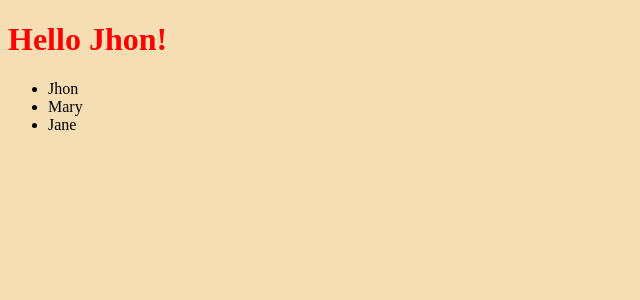
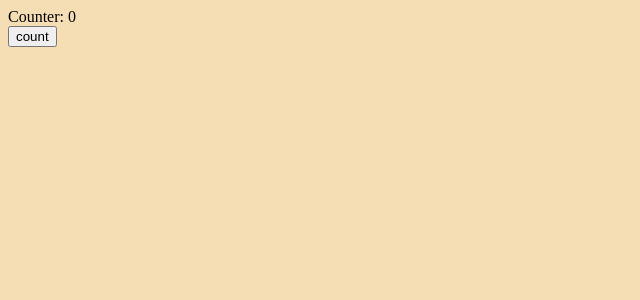
Before and after one commit to ThatOpen/frontend-course-firebase, a React (Create React App) app in the folder react-course/: page / in a window 1280 px wide. Shown: the top 300 px of the page, without its empty margins (0-640 px from the left). Built offline with nearby package versions, Linux system fonts and the light colour scheme.

Commit message:
State Hook

```diff
--- a/react-course/src/App.jsx
+++ b/react-course/src/App.jsx
@@ -1,13 +1,7 @@
 import React from "react";
-import { HelloList } from "./components/hello-list";
-import { HelloWorld } from "./components/hello-world";
+import { HelloCounter } from "./components/hello-counter";
 import "./global.css";
 
 export function App() {
-  return (
-    <>
-      <HelloWorld name="Jhon" />
-      <HelloList />
-    </>
-  );
+  return <HelloCounter />;
 }
--- /dev/null
+++ b/react-course/src/components/hello-counter.jsx
@@ -0,0 +1,16 @@
+import { useState } from "react";
+
+export const HelloCounter = () => {
+  const [counter, setCounter] = useState(0);
+
+  const handleClick = () => {
+    setCounter(counter + 1);
+  };
+
+  return (
+    <>
+      <div>Counter: {counter}</div>
+      <button onClick={handleClick}>count</button>
+    </>
+  );
+};
```
